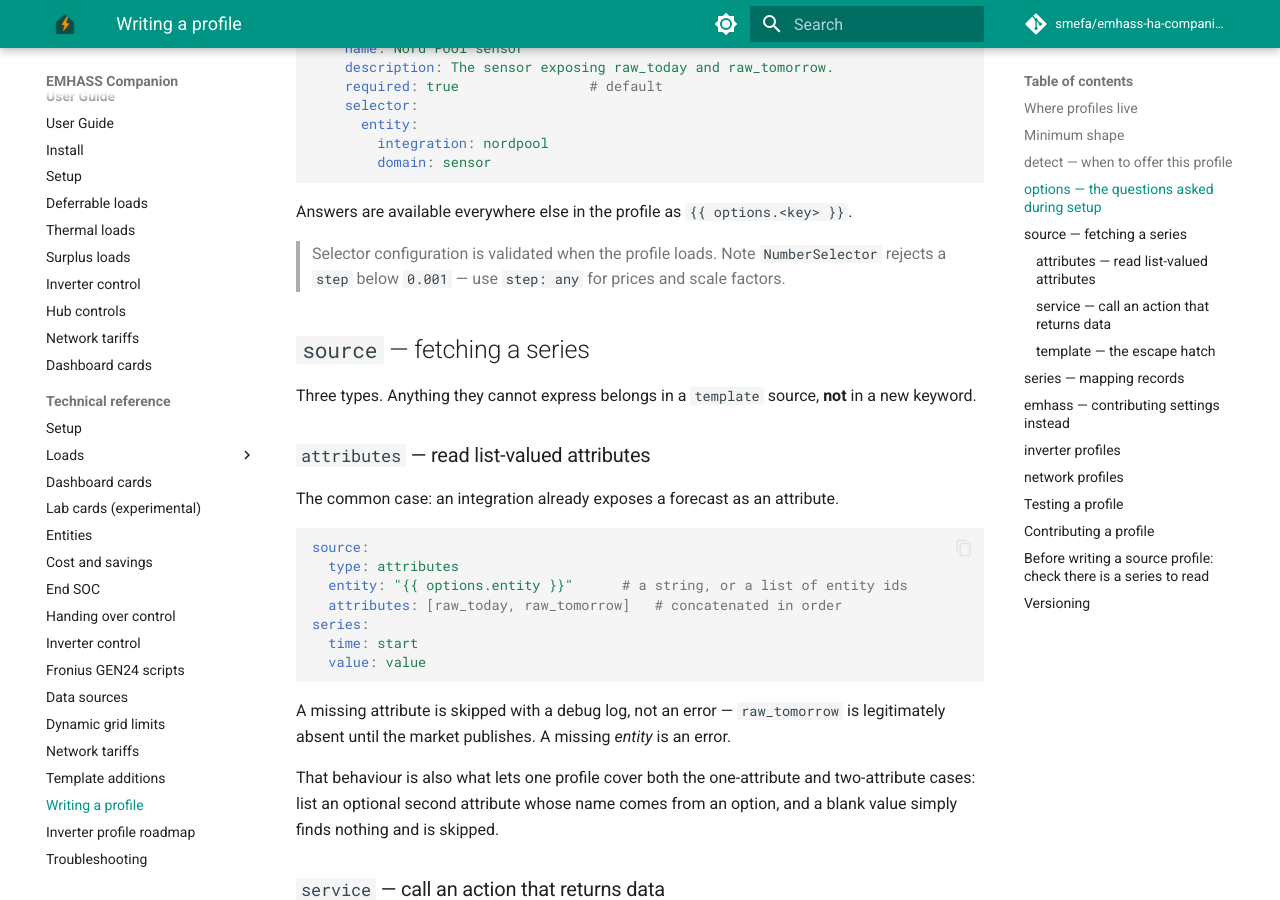
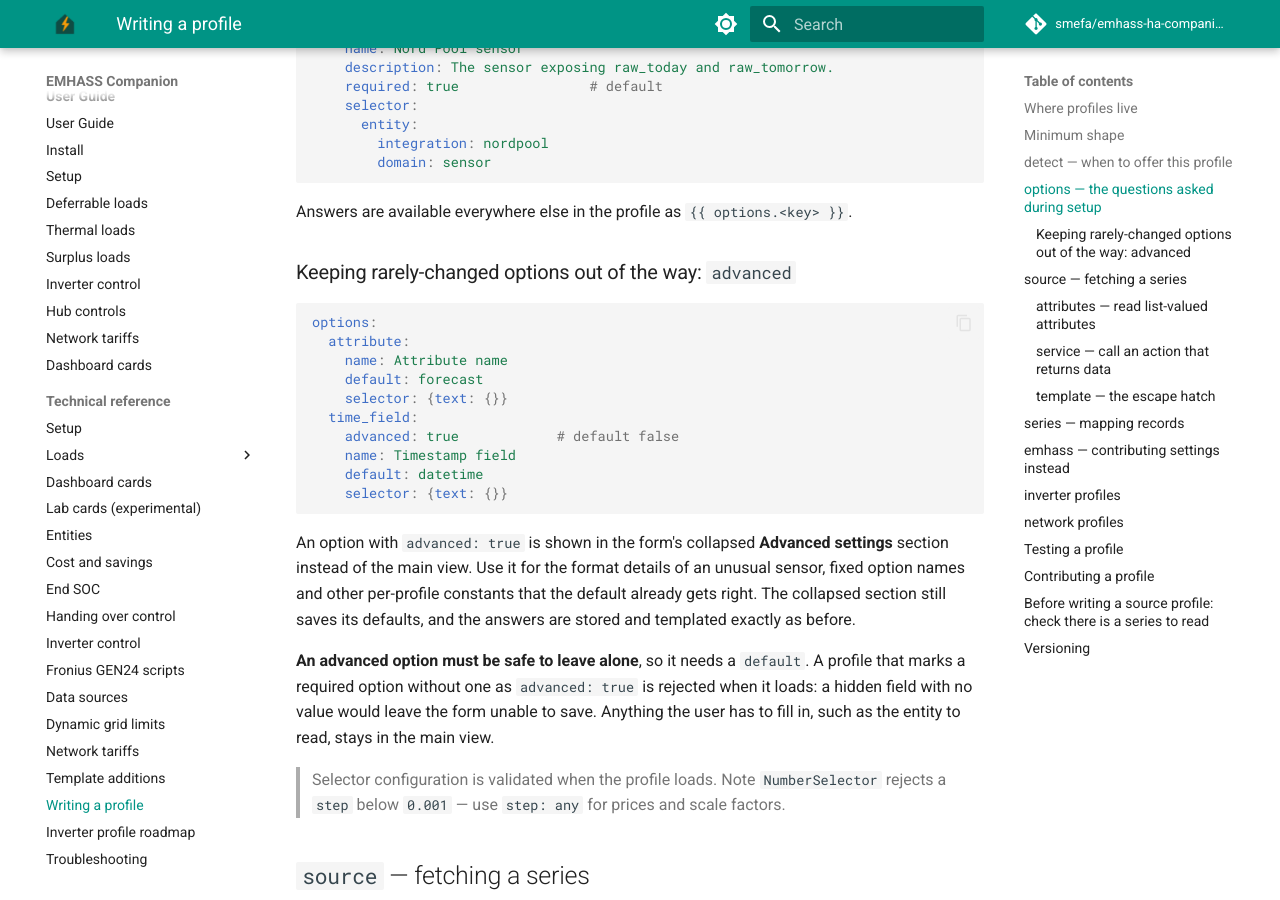
Before and after one commit to smefa/emhass-ha-companion, an MkDocs documentation site: the page built from docs/profiles.md, in a window 1280 px wide and 900 px high, scrolled down 1531 px. Built offline with MkDocs 1.6.1 and Material for MkDocs 9.7.7, drawn with Linux system fonts in a browser that asks for light colours; comment, search, counter and statistics services are not loaded.

Commit message:
feat: Add advanced options for load profiles and update setup documentation

````diff
--- a/docs/profiles.md
+++ b/docs/profiles.md
@@ -69,6 +69,33 @@
 ```
 
 Answers are available everywhere else in the profile as `{{ options.<key> }}`.
+
+### Keeping rarely-changed options out of the way: `advanced`
+
+```yaml
+options:
+  attribute:
+    name: Attribute name
+    default: forecast
+    selector: {text: {}}
+  time_field:
+    advanced: true            # default false
+    name: Timestamp field
+    default: datetime
+    selector: {text: {}}
+```
+
+An option with `advanced: true` is shown in the form's collapsed **Advanced
+settings** section instead of the main view. Use it for the format details of an
+unusual sensor, fixed option names and other per-profile constants that the
+default already gets right. The collapsed section still saves its defaults, and
+the answers are stored and templated exactly as before.
+
+**An advanced option must be safe to leave alone**, so it needs a `default`. A
+profile that marks a required option without one as `advanced: true` is rejected
+when it loads: a hidden field with no value would leave the form unable to save.
+Anything the user has to fill in, such as the entity to read, stays in the main
+view.
 
 > Selector configuration is validated when the profile loads. Note `NumberSelector` rejects a `step` below `0.001` — use `step: any` for prices and scale factors.
 
````
Also changed, not shown: docs/guide/setup.md (+15 -0 lines), docs/inverter_profile_template.yaml (+10 -0 lines), docs/setup.md (+29 -0 lines), 4 other files.
